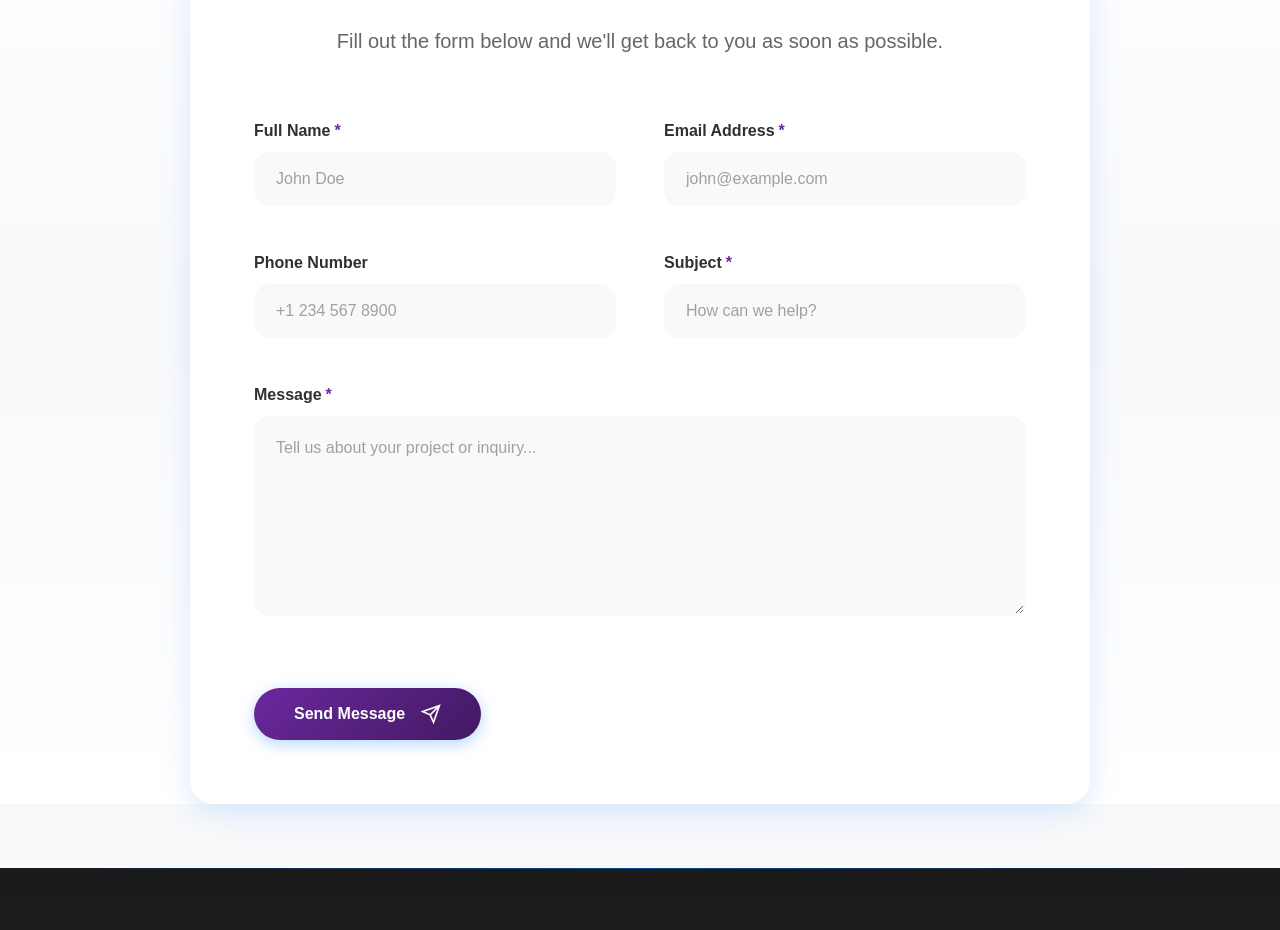
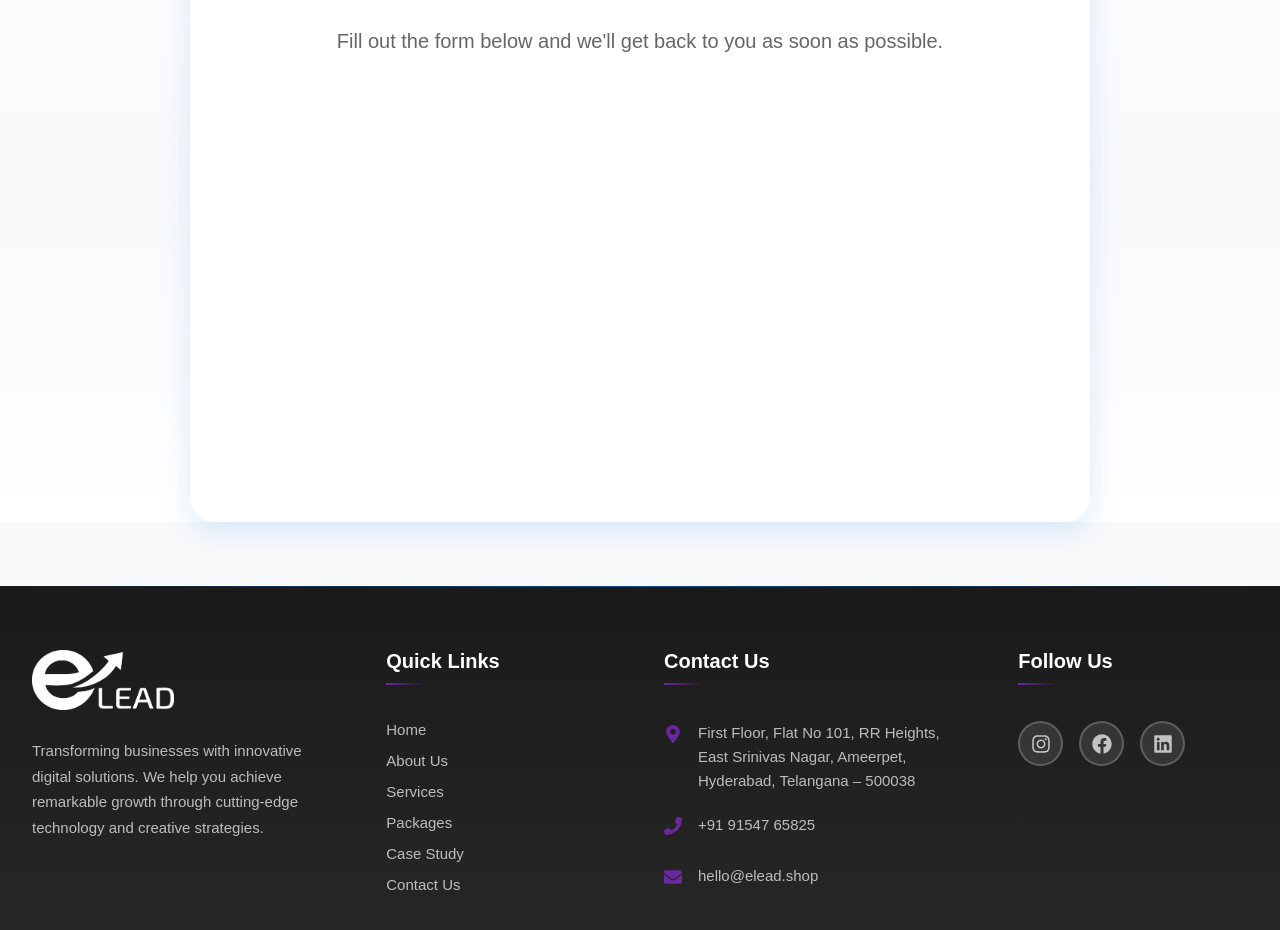
Before and after one commit to umeshsahu32/e-lead, a React (Vite) app: page /contact-us in a window 1280 px wide. Shown: the part 1444-2374 px from the top of the page. Built offline with nearby package versions, Linux system fonts and the light colour scheme.

Commit message:
contact us form update

```diff
--- a/src/pages/contact-us/components/ContactForm.jsx
+++ b/src/pages/contact-us/components/ContactForm.jsx
@@ -1,53 +1,73 @@
-import { useState } from "react";
+import { useEffect, useRef } from "react";
 import styles from "./ContactForm.module.css";
 import { CONTACT_US_CONSTANTS } from "../constant";
 
 const ContactForm = () => {
   const { CONTACT_FORM } = CONTACT_US_CONSTANTS;
-  const [formData, setFormData] = useState({
-    name: "",
-    email: "",
-    phone: "",
-    subject: "",
-    message: "",
-  });
-  const [isSubmitting, setIsSubmitting] = useState(false);
-  const [submitStatus, setSubmitStatus] = useState(null);
+  const formRef = useRef(null);
+  const sectionRef = useRef(null);
 
-  const handleChange = (e) => {
-    const { name, value } = e.target;
-    setFormData((prev) => ({
-      ...prev,
-      [name]: value,
-    }));
-  };
+  // Handle scroll to contact form when hash is present
+  useEffect(() => {
+    if (window.location.hash === "#contact-form" && sectionRef.current) {
+      // Small delay to ensure page is fully rendered
+      setTimeout(() => {
+        sectionRef.current?.scrollIntoView({
+          behavior: "smooth",
+          block: "start",
+        });
+      }, 100);
+    }
+  }, []);
 
-  const handleSubmit = async (e) => {
-    e.preventDefault();
-    setIsSubmitting(true);
-    setSubmitStatus(null);
+  useEffect(() => {
+    const applyStyles = () => {
+      const wrappers = formRef.current?.querySelectorAll(
+        ".b24-form-wrapper, .b24-form-container, .b24-form-content"
+      );
+      wrappers?.forEach((el) => {
+        el.style.setProperty("background", "transparent", "important");
+        el.style.setProperty("width", "100%", "important");
+        el.style.setProperty("maxWidth", "900px", "important");
+        el.style.setProperty("margin", "0 auto", "important");
+      });
+    };
 
-    // Simulate form submission
-    setTimeout(() => {
-      setIsSubmitting(false);
-      setSubmitStatus("success");
-      setFormData({
-        name: "",
-        email: "",
-        phone: "",
-        subject: "",
-        message: "",
-      });
+    const existing = formRef.current?.querySelector(
+      'script[src^="https://cdn.bitrix24.in/b30888757/crm/form/loader_395.js"]'
+    );
+    if (!existing) {
+      const script = document.createElement("script");
+      script.async = true;
+      script.src =
+        "https://cdn.bitrix24.in/b30888757/crm/form/loader_395.js" +
+        "?" +
+        ((Date.now() / 180000) | 0);
+      script.setAttribute("data-b24-form", "inline/395/9pk2qz");
+      script.setAttribute("data-skip-moving", "true");
+      formRef.current?.appendChild(script);
+    }
 
-      // Reset status message after 5 seconds
-      setTimeout(() => {
-        setSubmitStatus(null);
-      }, 5000);
-    }, 1500);
-  };
+    const observer = new MutationObserver(applyStyles);
+    if (formRef.current) {
+      observer.observe(formRef.current, { childList: true, subtree: true });
+    }
+    const interval = setInterval(applyStyles, 200);
+    const timeout = setTimeout(() => clearInterval(interval), 3000);
+
+    return () => {
+      observer.disconnect();
+      clearInterval(interval);
+      clearTimeout(timeout);
+    };
+  }, []);
 
   return (
-    <section className={styles.contactFormSection}>
+    <section
+      className={styles.contactFormSection}
+      id="contact-form"
+      ref={sectionRef}
+    >
       <div className={styles.container}>
         <div className={styles.formWrapper}>
           <div className={styles.formHeader}>
@@ -56,147 +76,7 @@ const ContactForm = () => {
             <p className={styles.subtitle}>{CONTACT_FORM.DESCRIPTION}</p>
           </div>
 
-          <form className={styles.contactForm} onSubmit={handleSubmit}>
-            <div className={styles.formRow}>
-              <div className={styles.formGroup}>
-                <label htmlFor="name" className={styles.label}>
-                  {CONTACT_FORM.FULL_NAME_LABEL}{" "}
-                  <span className={styles.required}>
-                    {CONTACT_FORM.REQUIRED_FIELD}
-                  </span>
-                </label>
-                <input
-                  type="text"
-                  id="name"
-                  name="name"
-                  value={formData.name}
-                  onChange={handleChange}
-                  className={styles.input}
-                  placeholder={CONTACT_FORM.FULL_NAME_PLACEHOLDER}
-                  required
-                />
-              </div>
-
-              <div className={styles.formGroup}>
-                <label htmlFor="email" className={styles.label}>
-                  {CONTACT_FORM.EMAIL_LABEL}{" "}
-                  <span className={styles.required}>
-                    {CONTACT_FORM.REQUIRED_FIELD}
-                  </span>
-                </label>
-                <input
-                  type="email"
-                  id="email"
-                  name="email"
-                  value={formData.email}
-                  onChange={handleChange}
-                  className={styles.input}
-                  placeholder={CONTACT_FORM.EMAIL_PLACEHOLDER}
-                  required
-                />
-              </div>
-            </div>
-
-            <div className={styles.formRow}>
-              <div className={styles.formGroup}>
-                <label htmlFor="phone" className={styles.label}>
-                  {CONTACT_FORM.PHONE_LABEL}
-                </label>
-                <input
-                  type="tel"
-                  id="phone"
-                  name="phone"
-                  value={formData.phone}
-                  onChange={handleChange}
-                  className={styles.input}
-                  placeholder={CONTACT_FORM.PHONE_PLACEHOLDER}
-                />
-              </div>
-
-              <div className={styles.formGroup}>
-                <label htmlFor="subject" className={styles.label}>
-                  {CONTACT_FORM.SUBJECT_LABEL}{" "}
-                  <span className={styles.required}>
-                    {CONTACT_FORM.REQUIRED_FIELD}
-                  </span>
-                </label>
-                <input
-                  type="text"
-                  id="subject"
-                  name="subject"
-                  value={formData.subject}
-                  onChange={handleChange}
-                  className={styles.input}
-                  placeholder={CONTACT_FORM.SUBJECT_PLACEHOLDER}
-                  required
-                />
-              </div>
-            </div>
-
-            <div className={styles.formGroup}>
-              <label htmlFor="message" className={styles.label}>
-                {CONTACT_FORM.MESSAGE_LABEL}{" "}
-                <span className={styles.required}>
-                  {CONTACT_FORM.REQUIRED_FIELD}
-                </span>
-              </label>
-              <textarea
-                id="message"
-                name="message"
-                value={formData.message}
-                onChange={handleChange}
-                className={styles.textarea}
-                placeholder={CONTACT_FORM.MESSAGE_PLACEHOLDER}
-                rows="6"
-                required
-              ></textarea>
-            </div>
-
-            {submitStatus === "success" && (
-              <div className={styles.successMessage}>
-                <svg
-                  width="20"
-                  height="20"
-                  viewBox="0 0 24 24"
-                  fill="none"
-                  stroke="currentColor"
-                  strokeWidth="2"
-                >
-                  <path d="M22 11.08V12a10 10 0 1 1-5.93-9.14"></path>
-                  <polyline points="22 4 12 14.01 9 11.01"></polyline>
-                </svg>
-                <span>{CONTACT_FORM.SUBMIT_SUCCESS_TEXT}</span>
-              </div>
-            )}
-
-            <button
-              type="submit"
-              className={styles.submitButton}
-              disabled={isSubmitting}
-            >
-              {isSubmitting ? (
-                <>
-                  <span className={styles.spinner}></span>
-                  {CONTACT_FORM.BUTTON_LOADING_TEXT}
-                </>
-              ) : (
-                <>
-                  {CONTACT_FORM.BUTTON_TEXT}
-                  <svg
-                    width="20"
-                    height="20"
-                    viewBox="0 0 24 24"
-                    fill="none"
-                    stroke="currentColor"
-                    strokeWidth="2"
-                  >
-                    <line x1="22" y1="2" x2="11" y2="13"></line>
-                    <polygon points="22 2 15 22 11 13 2 9 22 2"></polygon>
-                  </svg>
-                </>
-              )}
-            </button>
-          </form>
+          <div ref={formRef} className={styles.bitrixFormContainer} />
         </div>
       </div>
     </section>
--- a/src/pages/contact-us/components/ContactForm.module.css
+++ b/src/pages/contact-us/components/ContactForm.module.css
@@ -21,7 +21,7 @@
 
 .formHeader {
   text-align: center;
-  margin-bottom: var(--gap-xl);
+  /* margin-bottom: var(--gap-xl); */
 }
 
 .badge {
@@ -56,6 +56,11 @@
   display: flex;
   flex-direction: column;
   gap: var(--gap-lg);
+}
+
+.bitrixFormContainer {
+  min-height: 400px;
+  width: 100%;
 }
 
 .formRow {
```
